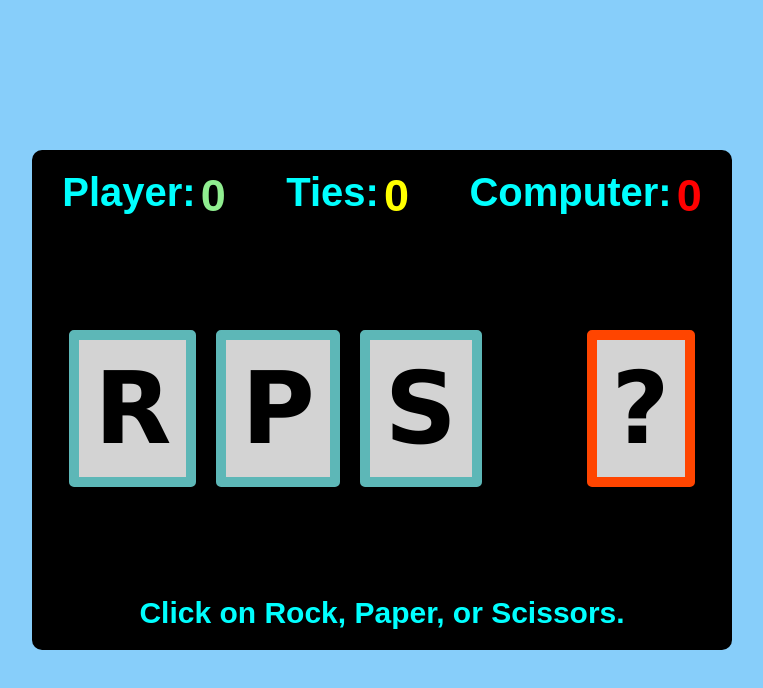
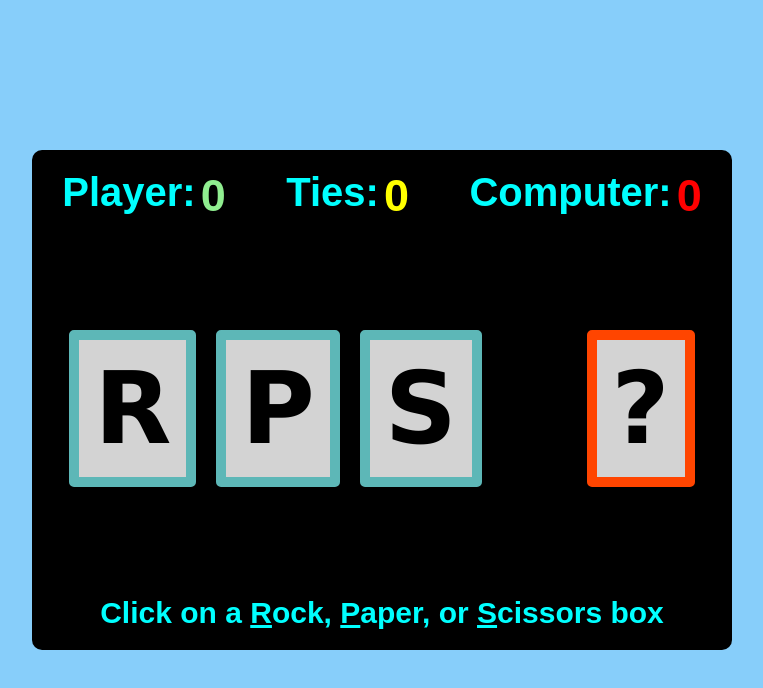
Before and after one commit to mike-c2/odin-rps, a plain HTML site: page index.html in a window 1280 px wide. Shown: the whole page, without its empty margins (258-1021 px from the left). Drawn offline with Linux system fonts and the light colour scheme.

Commit message:
Edited the initial status message
Includes underlining the first letters of Rock, Paper, Scissors to make
it more clear what is supposed to be clicked.

```diff
--- a/index.html
+++ b/index.html
@@ -55,7 +55,7 @@
       </div>
 
       <p id="status">
-        Click on Rock, Paper, or Scissors.
+        Click on a <u>R</u>ock, <u>P</u>aper, or <u>S</u>cissors box
       </p>
     </main>
   </body>
```
